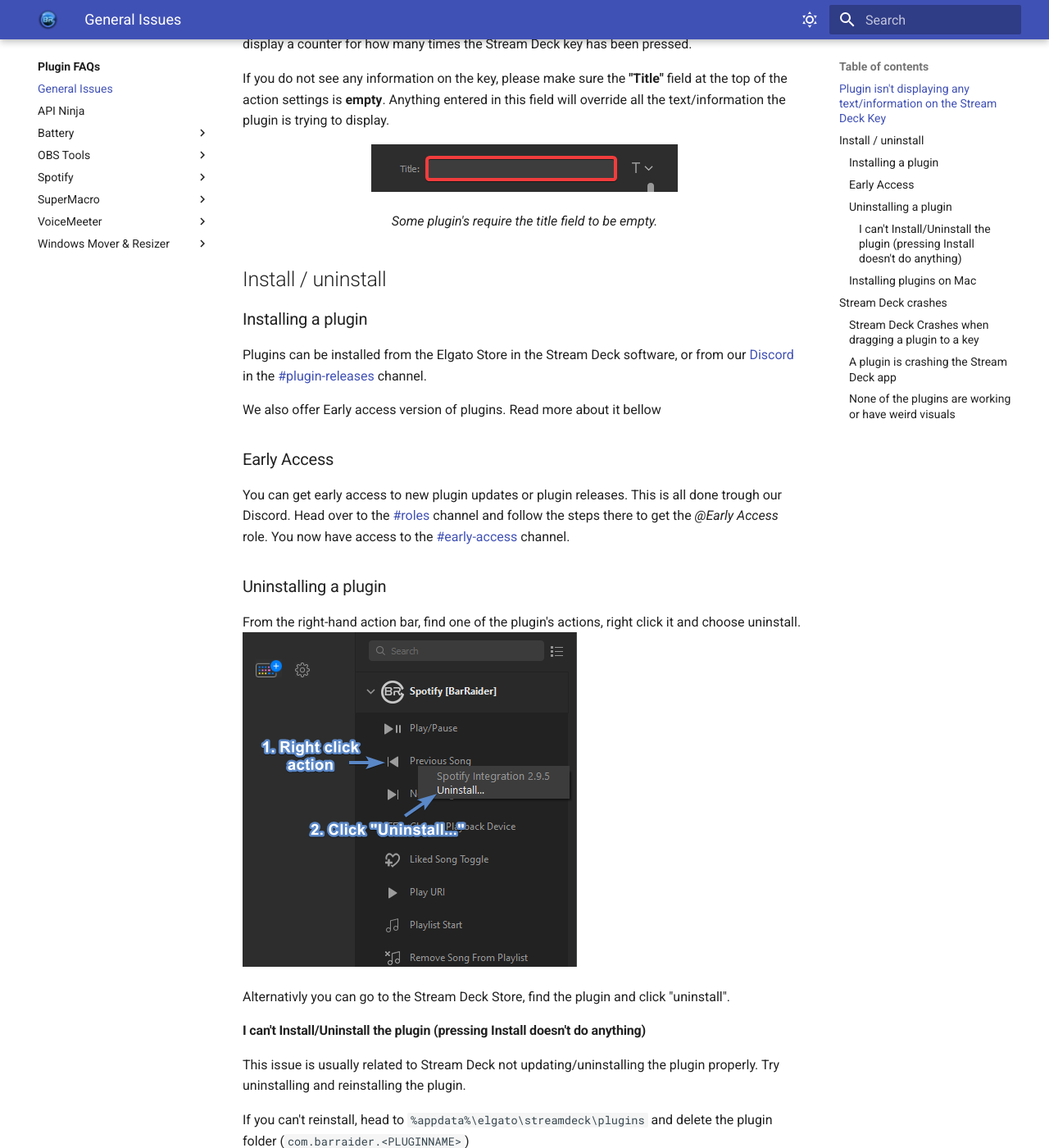
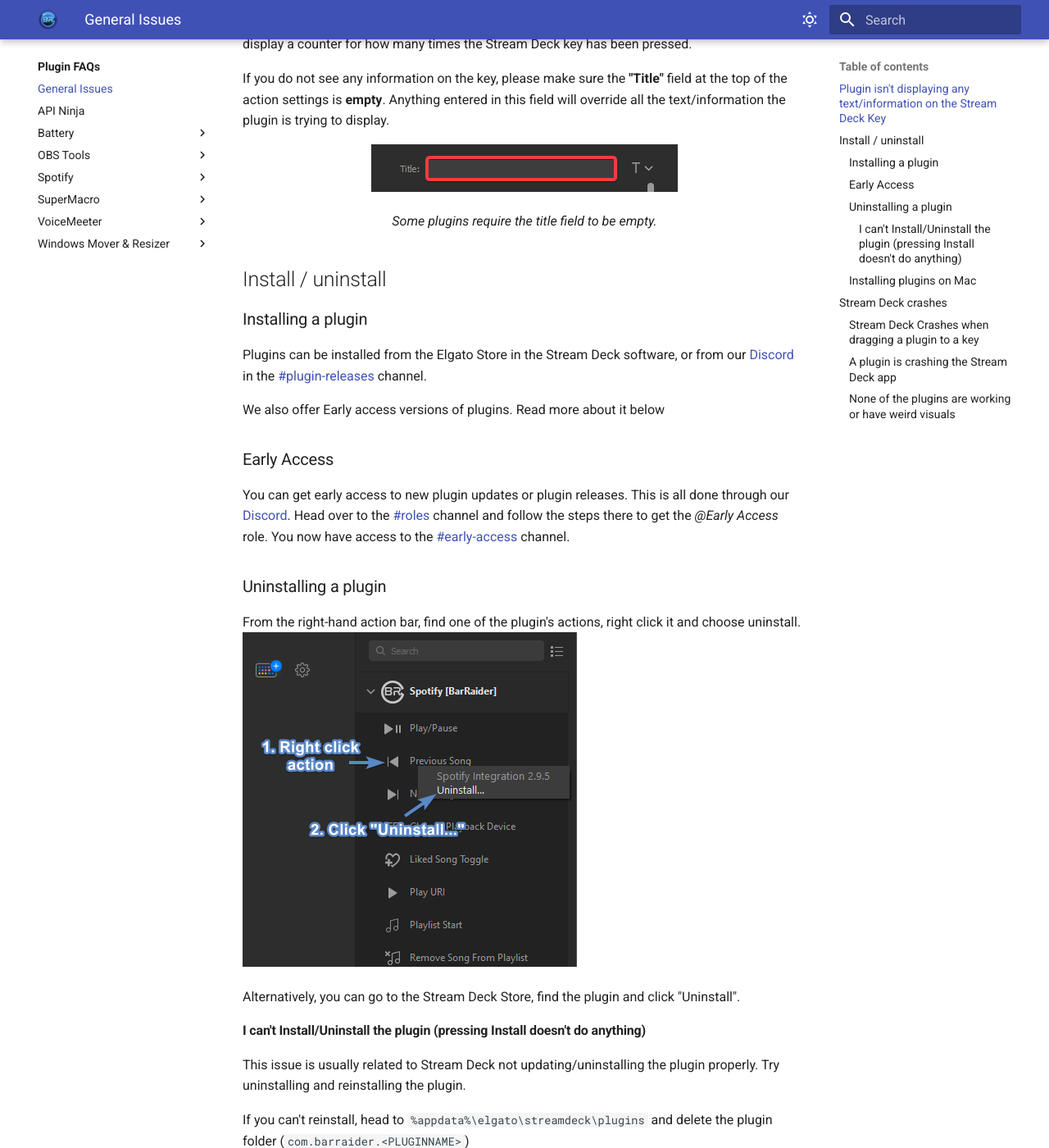
Before and after one commit to BarRaiders/barraiders.github.io, an MkDocs documentation site: the page built from docs/faqs/general/index.md, in a window 1280 px wide and 1400 px high, scrolled down 389 px. Shown: the whole window at 82% size. Built offline with MkDocs 1.6.1 and Material for MkDocs 9.7.7, drawn with Linux system fonts in a browser that asks for light colours; some of the changed text lies outside the part shown.

Commit message:
Fixed typos

````diff
--- a/docs/faqs/general/index.md
+++ b/docs/faqs/general/index.md
@@ -10,7 +10,7 @@
     <img src="./img/title.png" />
     <div style="text-align:center">
         <figcaption>
-            Some plugin's require the title field to be empty.
+            Some plugins require the title field to be empty.
         </figcaption>
     </div>
 </p>
@@ -19,17 +19,17 @@
 ### Installing a plugin
 Plugins can be installed from the Elgato Store in the Stream Deck software, or from our [Discord](http://discord.barraider.com) in the [#plugin-releases](https://discord.com/channels/538862772285603880/545898345286336513) channel.
 
-We also offer Early access version of plugins. Read more about it bellow
+We also offer Early access versions of plugins. Read more about it below
 
 ### Early Access
 You can get early access to new plugin updates or plugin releases.
-This is all done trough our Discord. Head over to the [#roles](https://discord.com/channels/538862772285603880/748692804263215204) channel and follow the steps there to get the *@Early Access* role. You now have access to the [#early-access](https://discord.com/channels/538862772285603880/571354742144368685) channel.
+This is all done through our [Discord](http://discord.barraider.com). Head over to the [#roles](https://discord.com/channels/538862772285603880/748692804263215204) channel and follow the steps there to get the *@Early Access* role. You now have access to the [#early-access](https://discord.com/channels/538862772285603880/571354742144368685) channel.
 
 ### Uninstalling a plugin
 From the right-hand action bar, find one of the plugin's actions, right click it and choose uninstall.
 ![How to uninstall](img/uninstall.png"How to uninstall plugin")
 
-Alternativly you can go to the Stream Deck Store, find the plugin and click "uninstall".
+Alternatively, you can go to the Stream Deck Store, find the plugin and click "Uninstall".
 
 #### I can't Install/Uninstall the plugin (pressing Install doesn't do anything)
 This issue is usually related to Stream Deck not updating/uninstalling the plugin properly. Try uninstalling and reinstalling the plugin.
@@ -37,17 +37,17 @@
 If you can't reinstall, head to `%appdata%\elgato\streamdeck\plugins` and delete the plugin folder (`com.barraider.<PLUGINNAME>`)
 
 ### Installing plugins on Mac
-BarRaider's plugins are officially supported **only on Windows**. There’s no ETA for Mac support as BarRaider does not own a Mac. Any Mac devs interested in porting them can contact BarRaider.
+BarRaider plugins are officially supported **only on Windows**. There’s no ETA for Mac support as BarRaider does not own a Mac. Any Mac devs interested in porting them can contact BarRaider.
 
 ## Stream Deck crashes
 ### Stream Deck Crashes when dragging a plugin to a key
 This is probably related to a bug in Stream Deck when the app is not on your Primary Monitor. Move the app to your primary monitor and try again.
 
 ### A plugin is crashing the Stream Deck app
-Plugins cannot crash the Stream Deck app. This tends to be a Stream Deck issue rather than a plugin problem. Please try uninstalling your Stream Deck app and reinstalling the [latest version from Elgato](https://www.elgato.com/en/gaming/downloads). If that still doesn't help please reach out to [Elgato support](https://help.elgato.com/).
+Plugins cannot crash the Stream Deck app. This tends to be a Stream Deck issue rather than a plugin problem. Please try uninstalling your Stream Deck app and reinstalling the [latest version from Elgato](https://www.elgato.com/en/gaming/downloads). If that still doesn't help, please reach out to [Elgato support](https://help.elgato.com/).
 
 ### None of the plugins are working or have weird visuals
-If your plugin looks like the image bellow, add the CDN to your **firewall, network and/or PiHole** (or other alternative)
+If your plugin looks like the image below, add the CDN to your **firewall, network and/or PiHole** (or other alternative)
 ```
 https://cdn.jsdelivr.net
 ```
````
Also changed, not shown: docs/faqs/obs-tools/actions.md (+6 -6 lines).
